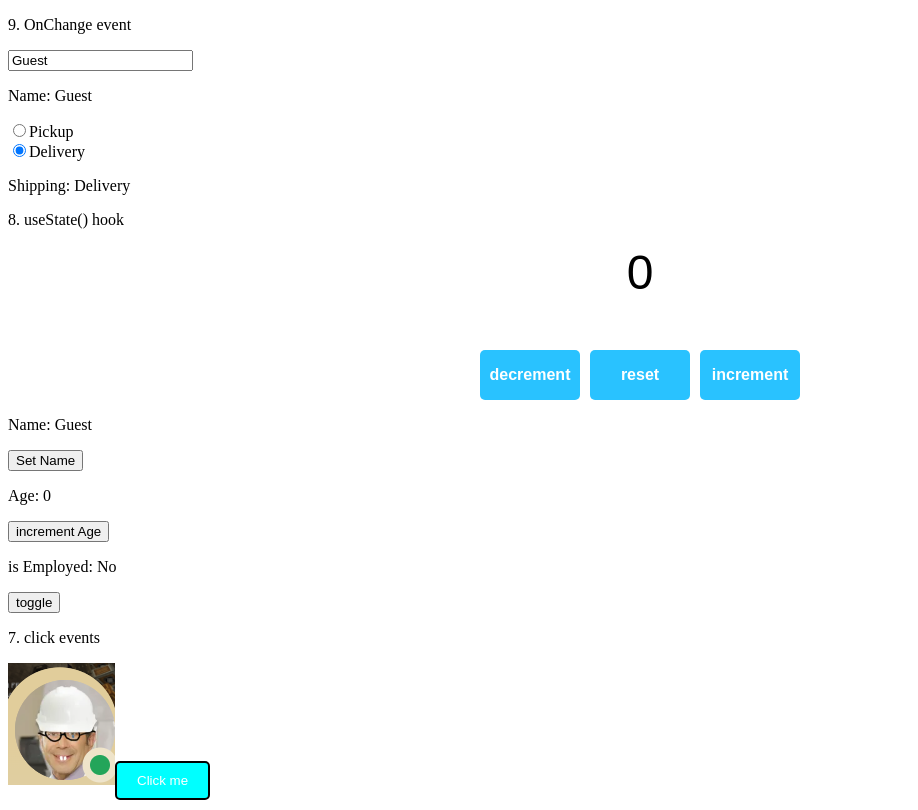
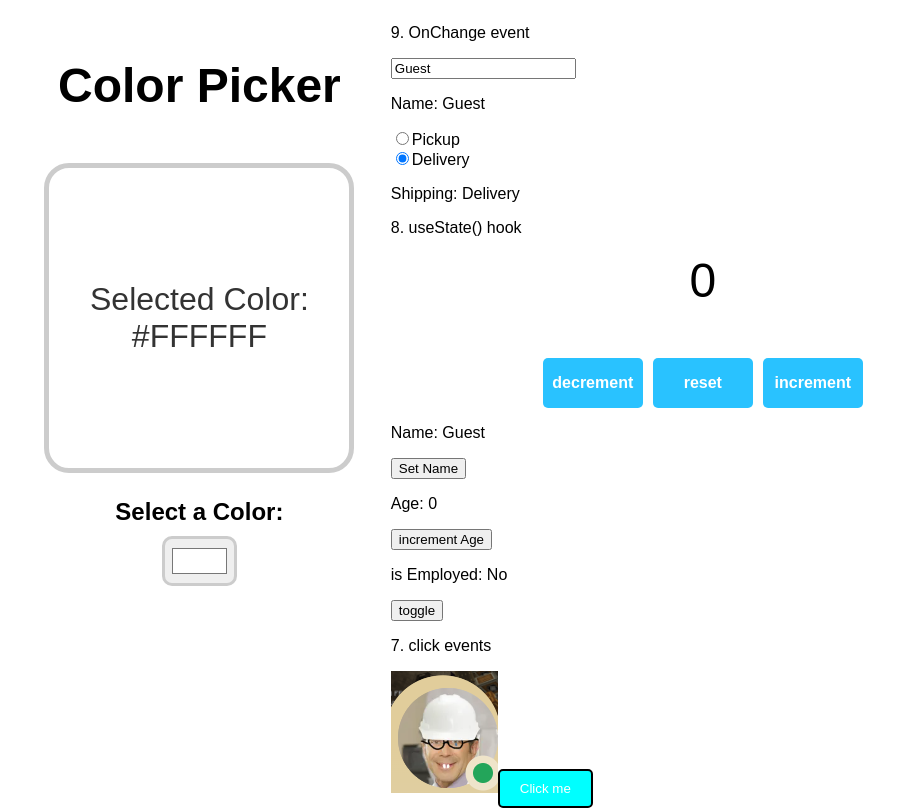
Before and after one commit to dominids/website, a React (Vite) app in the folder my-react-app/: page / in a window 1280 px wide. Shown: the top 810 px of the page, without its empty margins (0-918 px from the left). Built offline with nearby package versions, Linux system fonts and the light colour scheme.

Commit message:
colorPicker

```diff
--- a/my-react-app/src/App.tsx
+++ b/my-react-app/src/App.tsx
@@ -7,6 +7,7 @@
 import MyComponent from "./MyComponent";
 import Counter from "./Button/Counter";
 import ChangeComponent from "./ChangeComponent";
+import ColorPicker from "./ColorPickerApp/ColorPicker";
 function App() {
   const fruits = [
     {id: 1,name:"apple", calories: 95},
@@ -20,6 +21,11 @@
     {id: 9,name:"broccoli", calories: 50}];
   return(
     <>
+    <div className="container">
+      <div>
+        <ColorPicker />
+      </div>
+      <div>
         <p>9. OnChange event</p>
         <ChangeComponent></ChangeComponent>
         <p>8. useState() hook</p>
@@ -43,6 +49,8 @@
         <p>2. Components</p>
         <Card></Card>
         <Card></Card>
+      </div>
+    </div>
     </>
   );
 }
--- a/my-react-app/src/ChangeComponent.tsx
+++ b/my-react-app/src/ChangeComponent.tsx
@@ -1,4 +1,4 @@
-import React, {useState} from 'react'
+import {useState} from 'react'
 
 function ChangeComponent(){
     const [name, setName] = useState("Guest");
--- /dev/null
+++ b/my-react-app/src/ColorPickerApp/ColorPicker.tsx
@@ -0,0 +1,23 @@
+import { useState } from "react";
+
+function ColorPicker(){
+
+    const [color, setColor] = useState("#FFFFFF");
+
+    const handleColorChange = (event:any) =>{
+        setColor(event.target.value);
+    }
+
+    return(<div className="color-picker-container">
+        <h1>Color Picker</h1>
+        <div className="color-display" style={{backgroundColor: color}}>
+            <p>Selected Color: {color}</p>
+        </div>
+        <label >Select a Color:</label>
+        <input type="color" value={color} onChange={handleColorChange}/>
+    </div>);
+
+}
+
+
+export default ColorPicker
--- a/my-react-app/src/index.css
+++ b/my-react-app/src/index.css
@@ -1,3 +1,7 @@
+.container{
+  display: flex;
+}
+
 .card{
   border: 1px solid hsl(0, 1%, 73%);
   border-radius: 10px;
@@ -16,17 +20,14 @@
 
 }
 .card .card-title{
-  font-family: Arial, Helvetica, sans-serif;
   margin: 0;
   color: hsl(0, 0%, 20%);
 }
 .card .card-text{
-  font-family: Arial, Helvetica, sans-serif;
   color: hsl(0, 0%, 30%);
 }
 
 .student{
-  font-family: Arial, Helvetica, sans-serif;
   font-size: 2em;
   padding: 10px;
   border: 1px solid hsla(0, 0%, 59%, 0.785)
@@ -35,6 +36,7 @@
 .student p{
   margin: 0
 }
+
 .welcome-message{
   font-size: 2.5em;
   background-color: rgb(54, 255, 47);
@@ -43,6 +45,7 @@
   border-radius: 5px;
   margin: 0;
 }
+
 .login-prompt{
   font-size: 2.5em;
   background-color: red;
@@ -51,6 +54,7 @@
   border-radius: 5px;
   margin: 0;
 }
+
 .list-category{
   font-size: 2.5em;
   font-weight: bold;
@@ -75,7 +79,6 @@
 
 .counter-container{
   text-align: center;
-  font-family: Arial, Helvetica, sans-serif;
 }
 .counter-display{
   font-size: 3em;
@@ -97,3 +100,44 @@
 .counter-button:hover{
   background-color: hsl(197, 100%, 48%);
 }
+
+body{
+  font-family: Arial, Helvetica, sans-serif;
+}
+.color-picker-container{
+  display: flex;
+  flex-direction: column;
+  align-items: center;
+}
+.color-picker-container h1{
+  margin: 50px;
+  font-size: 3rem;
+}
+.color-display{
+  width: 300px;
+  height: 300px;
+  display: flex;
+  justify-content: center;
+  align-items: center;
+  border: 5px solid hsl(0, 0%, 80%);
+  border-radius: 25px;
+  margin-bottom: 25px;
+  transition: 0.25s ease;
+}
+.color-display p{
+  color:hsl(0, 0%, 20%);
+  font-size: 2rem;
+  text-align: center;
+}
+.color-picker-container label{
+  font-size: 1.5rem;
+  font-weight: bold;
+  margin-bottom: 10px;
+}
+.color-picker-container input[type="color"]{
+  width: 75px;
+  height: 50px;
+  padding: 5px;
+  border-radius: 10px;
+  border: 3px solid hsl(0, 0%, 80%);
+}
```
Lines whose indentation alone changed are shown as unchanged.
